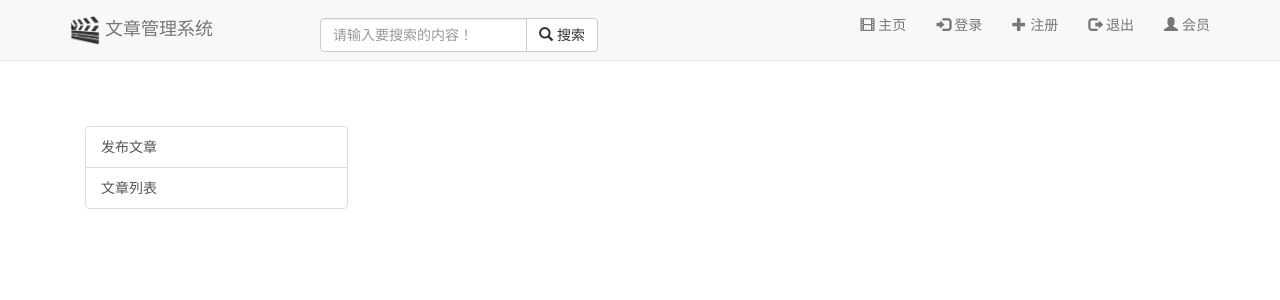
After one commit to fangxian/flask_exercise, a Flask app: template mov/app/templates/home/art_list.html in a window 1280 px wide. The commit adds this page. Shown: the top 300 px of the page. Run offline with Flask 2, Linux system fonts and the light colour scheme; the template is opened without the code that fills it, so the values that code supplies are empty; some libraries are stand-ins or nearby versions.

Commit message:
doing article list

```diff
--- a/mov/app/__init__.py
+++ b/mov/app/__init__.py
@@ -4,7 +4,7 @@ from flask_redis import FlaskRedis
 import pymysql
 
 app = Flask(__name__)
-app.config['SQLALCHEMY_DATABASE_URI']="mysql+pymysql://root:root@127.0.0.1/movie"
+app.config['SQLALCHEMY_DATABASE_URI']="mysql+pymysql://root:root@localhost:3306/movie"
 app.config['SQLALCHEMY_TRACK_MODIFICATIONS'] = True
 app.config['SECRET_KEY'] = "movie app"
 app.config["REDIS_URL"] = "redis://192.168.4.1:6379/0"
--- a/mov/app/admin/views.py
+++ b/mov/app/admin/views.py
@@ -5,8 +5,7 @@ from ..models import User
 
 
 def admin_login_req(f):
-    wraps(f)
-
+    @wraps(f)
     def decorated_function(*args, **kwargs):
         if "admin" not in session:
             return redirect(url_for("admin.login"))
--- a/mov/app/home/views.py
+++ b/mov/app/home/views.py
@@ -116,9 +116,8 @@ def edit_profile():
 
 
 @home.route('/article_list')
-@user_login_req
 def article_list():
-    pass
+    return render_template("/home/art_list.html")
 
 
 @home.route('/add_article', methods=['GET', 'POST'])
--- /dev/null
+++ b/mov/app/templates/home/art_list.html
@@ -0,0 +1,15 @@
+{% extends "home/user.html" %}
+{% block content %}
+<div class="container" style="margin-top: 6px">
+    <div class="row">
+        <div class="col-md-3">
+            <div class="list-group">
+                <a href="/art/add" class="list-group-item list-group-item-action">发布文章</a>
+                <a href="/art/list" class="list-group-item list-group-item-action">文章列表</a>
+            </div>
+        </div>
+        <div class="col-md-9"></div>
+    </div>
+
+</div>
+{% endblock %}
--- a/mov/app/templates/home/user.html
+++ b/mov/app/templates/home/user.html
@@ -28,7 +28,7 @@
                 <span class="icon-bar"></span>
             </button>
             <a href="{{ url_for('home.index',page=1) }}" class="navbar-brand" style="width:250px;">
-                <img src="{{ url_for('static',filename='base/images/logo.png') }}" style="height:30px;">&nbsp;微电影
+                <img src="{{ url_for('static',filename='base/images/logo.png') }}" style="height:30px;">&nbsp;文章管理系统
             </a>
         </div>
         <!--小屏幕导航按钮和logo-->
@@ -36,7 +36,7 @@
         <div class="navbar-collapse collapse">
             <form class="navbar-form navbar-left" role="search" style="margin-top:18px;">
                 <div class="form-group input-group">
-                    <input type="text" class="form-control" placeholder="请输入电影名！" id="key_movie">
+                    <input type="text" class="form-control" placeholder="请输入要搜索的内容！" id="key_movie">
                     <span class="input-group-btn">
                         <a class="btn btn-default" id="do_search"><span class="glyphicon glyphicon-search"></span>&nbsp;搜索</a>
                     </span>
@@ -44,7 +44,7 @@
             </form>
             <ul class="nav navbar-nav navbar-right">
                 <li>
-                    <a class="curlink" href="{{ url_for('home.index') }}"><span class="glyphicon glyphicon-film"></span>&nbsp;主页</a>
+                    <a class="curlink" href="{{ url_for('home.article_list') }}"><span class="glyphicon glyphicon-film"></span>&nbsp;主页</a>
                 </li>
                 <li>
                     <a class="curlink" href="{{ url_for('home.login') }}"><span class="glyphicon glyphicon-log-in"></span>&nbsp;登录</a>
@@ -74,7 +74,7 @@
 <script src="{{ url_for('static',filename='base/js/jquery.singlePageNav.min.js') }}"></script>
 <script src="{{ url_for('static',filename='base/js/wow.min.js') }}"></script>
 <script src="{{ url_for('static',filename='lazyload/jquery.lazyload.min.js') }}"></script>
-<script src="//cdn.bootcss.com/holder/2.9.4/holder.min.js"></script>
+<script src="https://cdn.bootcss.com/holder/2.9.4/holder.min.js"></script>
 
   {% block js %}{% endblock %}
   </body>
```
Also changed, not shown: mov/app/templates/home/register.html (+17 -2 lines).
